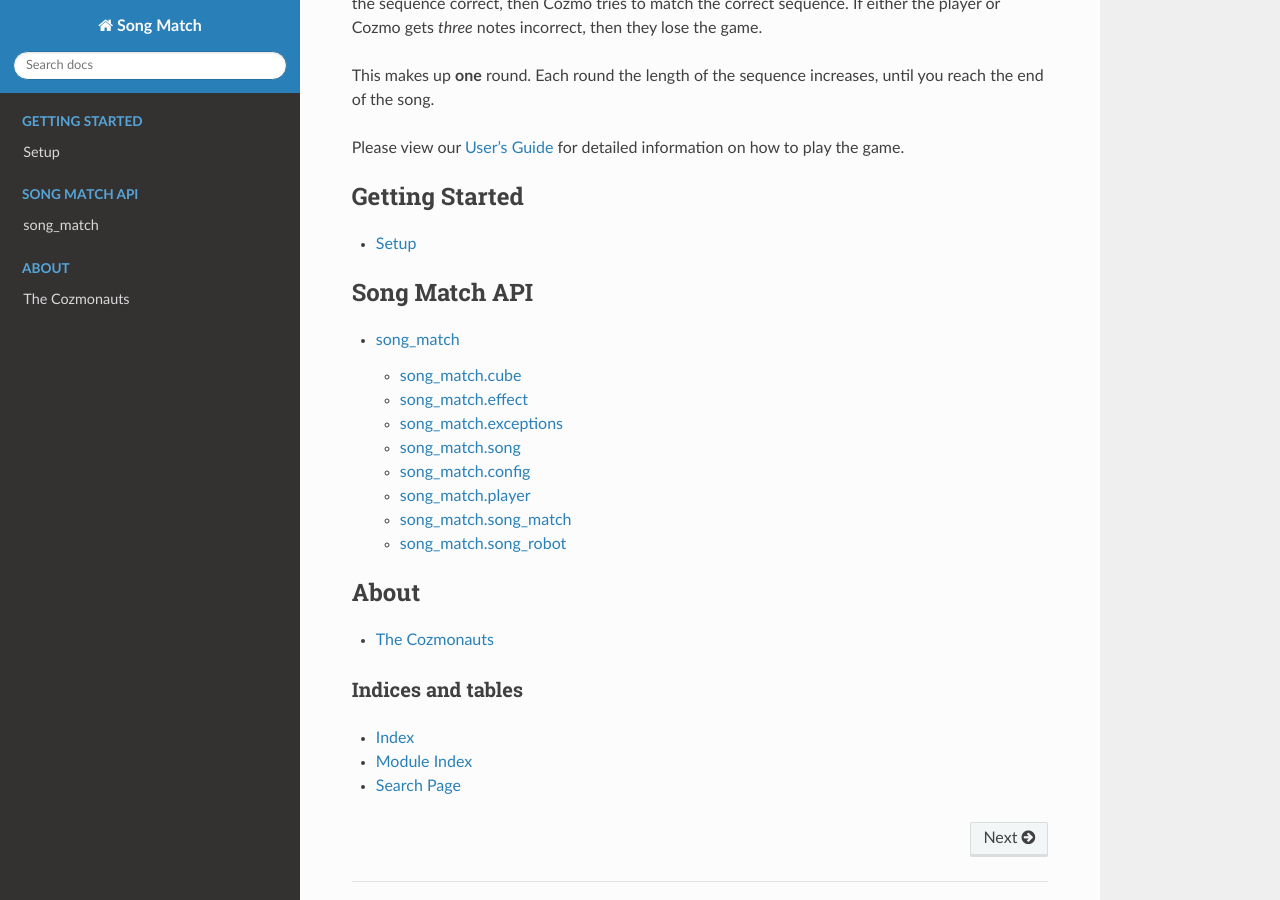
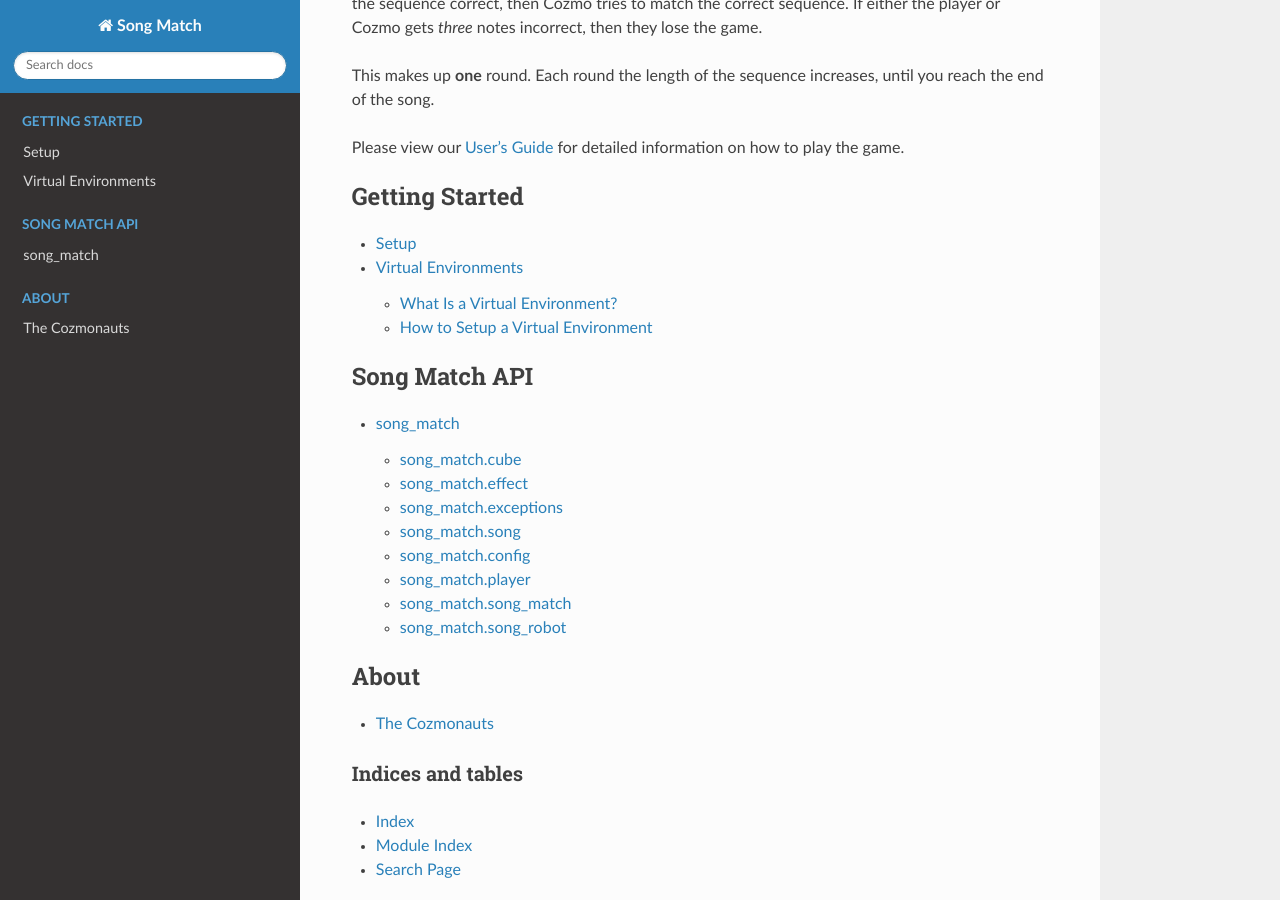
Before and after one commit to gbroques/cozmo-song-match, a Sphinx documentation site: the page built from docs/index.rst, in a window 1280 px wide and 900 px high, scrolled down 724 px. Built offline with Sphinx 7.4.7 and the Read the Docs theme 2.0.0, drawn with Linux system fonts in a browser that asks for light colours; some of the changed lines change nothing that is shown.

Commit message:
Add virtual environments page and update setup page

```diff
--- a/docs/index.rst
+++ b/docs/index.rst
@@ -38,6 +38,7 @@
    :caption: Getting Started
 
    setup
+   virtualenv
 
 .. toctree::
    :maxdepth: 2
--- a/docs/setup.rst
+++ b/docs/setup.rst
@@ -7,16 +7,26 @@
 
 2. Clone the repository.
 
-  * ``git clone https://github.com/gbroques/cozmo-song-match.git``
+::
+
+$ git clone https://github.com/gbroques/cozmo-song-match.git
 
 3. Navigate to the repository.
 
-  * ``cd cozmo-song-match``
+::
+
+$ cd cozmo-song-match
 
 4. Install dependencies.
 
-  * ``pip install -r requirements.txt``
+::
+
+$ pip install -r requirements.txt
+
+.. Tip:: We recommend installing dependencies within a virtual environment. See `Virtual Environments <virtualenv.html>`_ for details.
 
 5. With Cozmo connected, run the main program. For details on connecting Cozmo, see `Getting Started With the Cozmo SDK <http://cozmosdk.anki.com/docs/getstarted.html>`_.
 
-  * ``python main.py``
+::
+
+$ python main.py
--- /dev/null
+++ b/docs/virtualenv.rst
@@ -0,0 +1,67 @@
+Virtual Environments
+====================
+
+The following document addresses what a virtual environment is, and how to set one up.
+
+What Is a Virtual Environment?
+------------------------------
+To explain what a virtual environment is, and why it's needed, consider the following example:
+
+You have two projects, **A** and **B**. Both depend on different versions of the same library.
+
+* Project A requires version **1.12.4**.
+* And Project B requires version **2.5.6**.
+
+How do you manage this?
+
+The solution is to create an isolated *virtual environment* for each project.
+
+``virtualenv`` is a tool to create isolated Python environments.
+
+How to Setup a Virtual Environment
+----------------------------------
+The following are steps to setup a virtual environment for the Song Match project.
+
+1. `Install virtualenv <https://virtualenv.pypa.io/en/stable/installation/>`_
+2. Navigate to the root of the Song Match repository on your machine.
+
+::
+
+$ cd path/to/song/match/repo
+
+.. Note:: See `Setup <setup>`_ for how to clone the repository.
+
+3. Create the virtual environment. We'll call it ``venv``, but you can call it anything.
+
+::
+
+$ virtualenv venv
+
+4. Activate the virtual environment. This step depends upon your operating system. See
+`activate script <https://virtualenv.pypa.io/en/stable/userguide/#activate-script>`_ for details.
+
+For **POSIX** based systems:
+
+::
+
+$ source venv/bin/activate
+
+For **Windows**:
+
+::
+
+> venv\Scripts\activate
+
+5. Install the project's requirements.
+
+::
+
+$ pip install -r requirements.txt
+
+6. You can deactivate the virtual environment at anytime with the command:
+
+::
+
+$ deactivate
+
+.. Error:: Having Trouble? See `virtualenv's documentation <https://virtualenv.pypa.io/en/stable/#>`_ for help.
```
